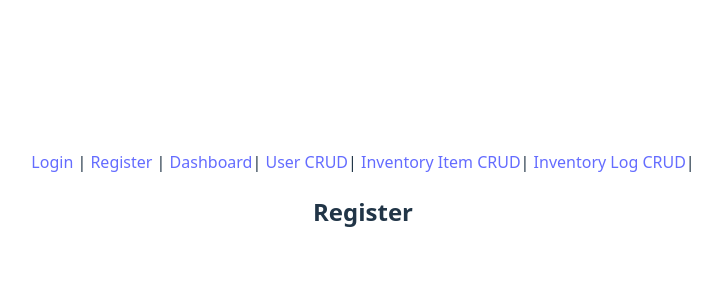
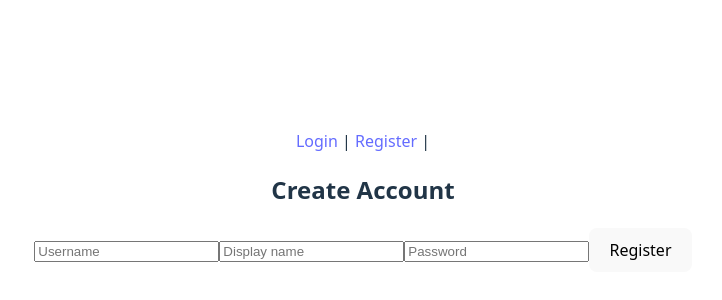
Before and after one commit to aciucaru/real-time-chat-react, a React (Vite) app: page /register in a window 1280 px wide. Shown: the part 200-500 px from the top of the page, without its empty margins (277-999 px from the left). Built offline with nearby package versions, Linux system fonts and the light colour scheme; no server answers.

Commit message:
Added register page

```diff
--- a/src/components/NavBar.tsx
+++ b/src/components/NavBar.tsx
@@ -8,10 +8,6 @@ export function NavBar()
         <nav>
             <Link to="/login">Login</Link> |{' '}
             <Link to="/register">Register</Link> |{' '}
-            <Link to="/dashboard">Dashboard</Link>|{' '}
-            <Link to="/user-crud">User CRUD</Link>|{' '}
-            <Link to="/inventory-item-crud">Inventory Item CRUD</Link>|{' '}
-            <Link to="/inventory-log-crud">Inventory Log CRUD</Link>|{' '}
         </nav>
     );
 }
--- a/src/pages/RegisterPage.tsx
+++ b/src/pages/RegisterPage.tsx
@@ -1,8 +1,83 @@
+import { useState } from "react";
+import { useNavigate } from "react-router-dom";
+import type { SignUpRequestDTO } from "../dto/SignUpRequestDTO";
+import { signUp } from "../services/api/auth.service";
+
 export default function RegisterPage()
 {
+    const navigate = useNavigate();
+
+    const [username, setUsername] = useState<string>("");
+    const [password, setPassword] = useState<string>("");
+    const [displayName, setDisplayName] = useState<string>("");
+
+    const [error, setError] = useState<string | null>(null);
+    const [success, setSuccess] = useState<string | null>(null);
+    const [isSubmitting, setIsSubmitting] = useState<boolean>(false);
+
+    const handleSubmit = async (evt: React.FormEvent) =>
+    {
+        evt.preventDefault();
+
+        setError(null);
+        setSuccess(null);
+        setIsSubmitting(true);
+
+        const payload: SignUpRequestDTO = {
+            username: username,
+            password: password,
+            displayName: displayName
+        };
+
+        try
+        {
+            await signUp(payload);
+
+            setSuccess("Accoutn successfully created!");
+            setTimeout( () => { navigate("/login"); }, 1000 );
+        }
+        catch (error: any)
+        { setError(error?.response?.data?.message || "Registration failed."); }
+        finally
+        { setIsSubmitting(false); }
+    };
+
     return (
         <div>
-            <h2>Register</h2>
+        <h2>Create Account</h2>
+
+        <form onSubmit={handleSubmit}>
+            <input
+            type="text"
+            placeholder="Username"
+            value={username}
+            onChange={(e) => setUsername(e.target.value)}
+            required
+            />
+
+            <input
+            type="text"
+            placeholder="Display name"
+            value={displayName}
+            onChange={(e) => setDisplayName(e.target.value)}
+            required
+            />
+
+            <input
+            type="password"
+            placeholder="Password"
+            value={password}
+            onChange={(e) => setPassword(e.target.value)}
+            required
+            />
+
+            {error && <div>{error}</div>}
+            {success && <div>{success}</div>}
+
+            <button type="submit" disabled={isSubmitting}>
+            {isSubmitting ? "Creating account..." : "Register"}
+            </button>
+        </form>
         </div>
     );
 }
```
